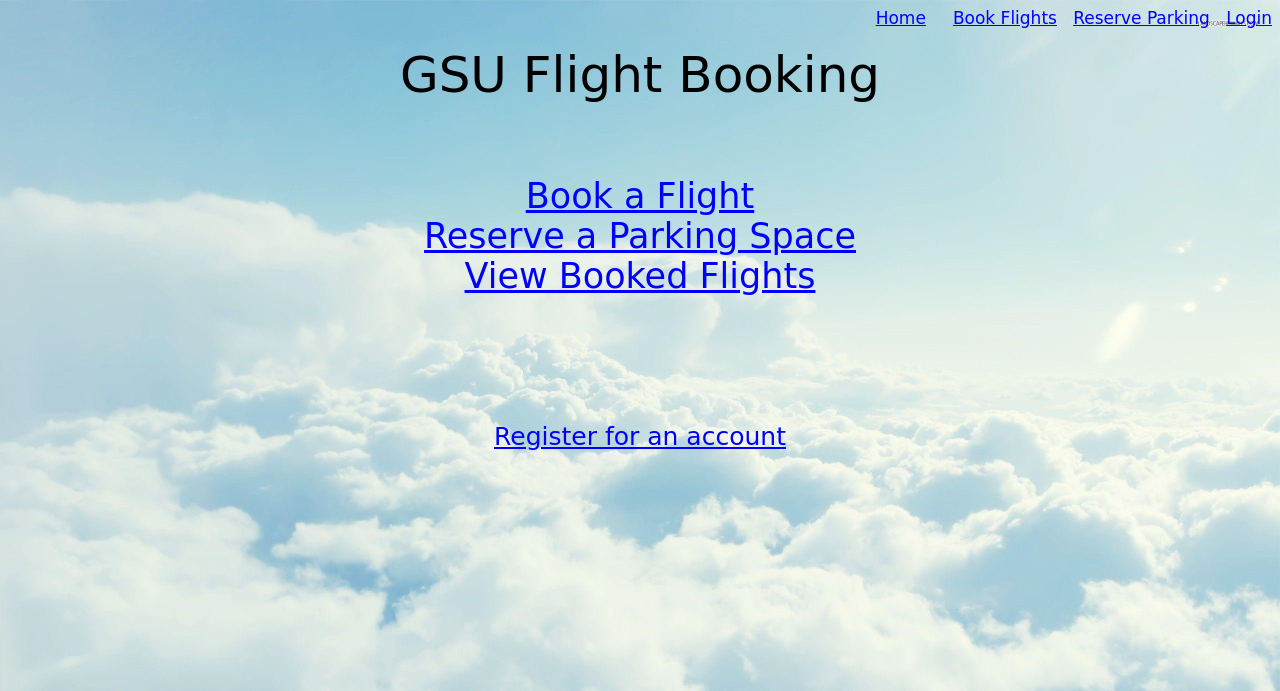
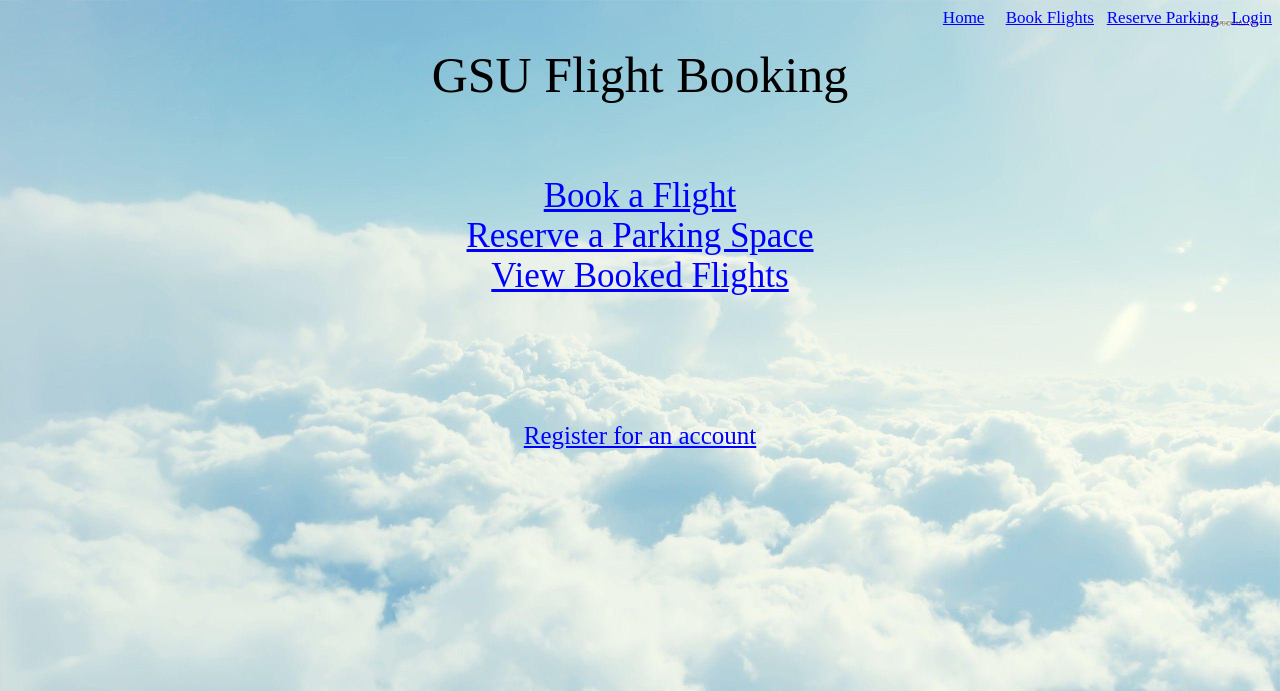
Before and after one commit to Choff3/CSC-4370-Web-Programming, a PHP site: page /project4/index.php in a window 1280 px wide. Shown: the top 691 px of the page. Run offline with PHP 8.4, Linux system fonts and the light colour scheme.

Commit message:
Removed font

```diff
--- a/project4/style.css
+++ b/project4/style.css
@@ -49,23 +49,18 @@ html {
 	border-radius: 5px;
  	padding: 7px 7px 7px 7px;
  	box-shadow: inset -1px -1px rgba(0,0,0,0.5);
- 	font-family:"Comic Sans MS", cursive, sans-serif;
 	font-size: 15px;
 }
 #welcometext	{
-	font-family:"Comic Sans MS", cursive, sans-serif;
 	font-size: 50px;
 }
 #registertext	{
-	font-family:"Comic Sans MS", cursive, sans-serif;
 	font-size: 25px;
 }
 #fillertext	{
-	font-family:"Comic Sans MS", cursive, sans-serif;
 	font-size: 35px;
 }
 #nav	{
-    font-family:"Comic Sans MS", cursive, sans-serif;
     font-size: 17px;
 }
 a:link{color:blue}
@@ -91,7 +86,6 @@ a:hover {color:black}
     background-color: rgba(0,0,0,0);
     padding: 7px 7px 7px 7px;
     box-shadow: inset -1px -1px rgba(0,0,0,0.5);
-    font-family:"Comic Sans MS", cursive, sans-serif;
     font-size: 17px;
     margin:auto;
     margin-top: 20px;
```
